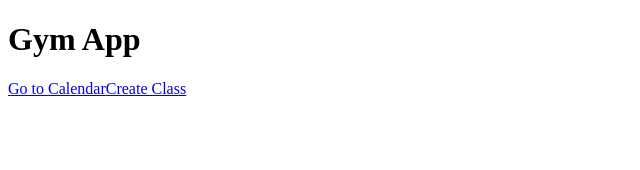
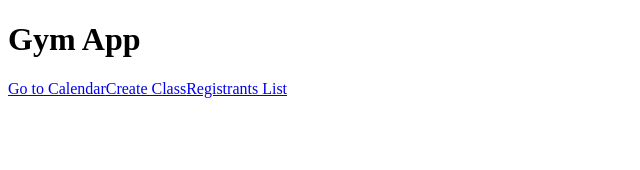
Before and after one commit to Dawidolino/GymApp, a React (Create React App) app in the folder gym-app/: page / in a window 1280 px wide. Shown: the top 170 px of the page, without its empty margins (0-640 px from the left). Built offline with nearby package versions, Linux system fonts and the light colour scheme.

Commit message:
add navigation to registrants list

```diff
--- a/gym-app/src/App.js
+++ b/gym-app/src/App.js
@@ -1,7 +1,8 @@
 import React from 'react';
 import { BrowserRouter as Router, Route,Link, Routes } from 'react-router-dom';
-import Calendar from './components/Calendar';  // Sprawdź poprawność ścieżki
-import CreateClassForm from './components/CreateClassForm'; // Sprawdź poprawność ścieżki
+import Calendar from './components/Calendar';
+import CreateClassForm from './components/CreateClassForm';
+import RegistrantsList from './components/RegistransList'
 
 function App() {
   return (
@@ -11,10 +12,12 @@ function App() {
         <nav>
           <Link to="/calendar">Go to Calendar</Link>
           <Link to="/create">Create Class</Link>
+          <Link to="/registrants">Registrants List</Link>
         </nav>
         <Routes>
           <Route path="/calendar" element={<Calendar />} />
           <Route path="/create" element={<CreateClassForm />} />
+          <Route path="/registrants" element={<RegistrantsList/>}/>
         </Routes>
       </div>
     </Router>
```
